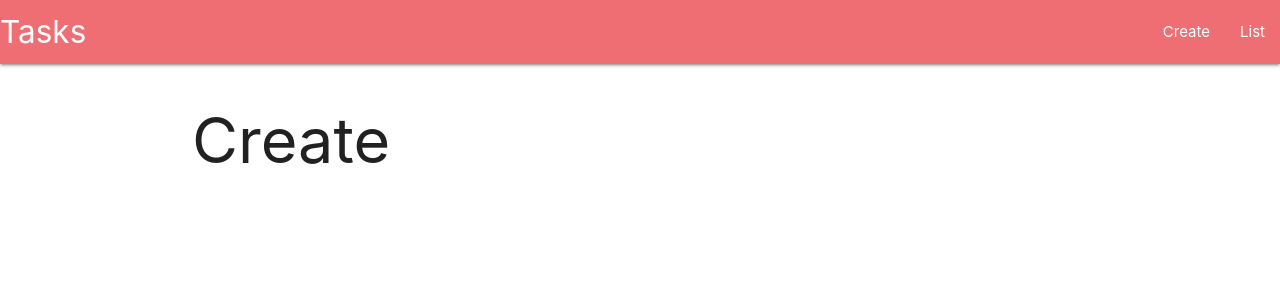
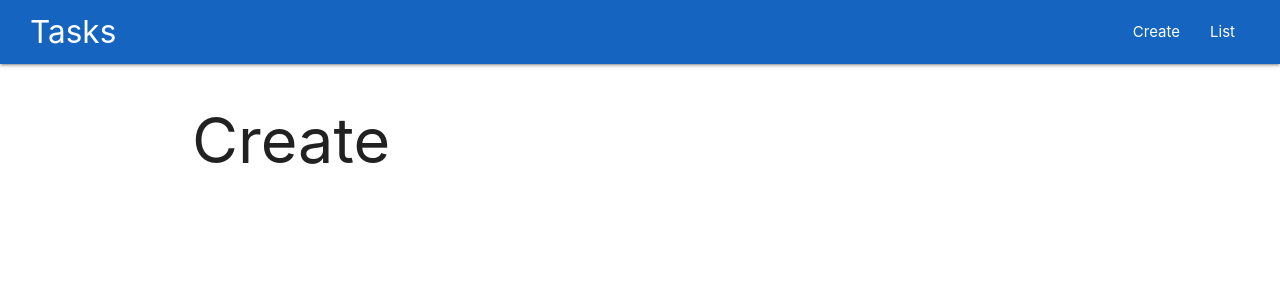
Before and after one commit to ili-che-w/tasks-app, a Vue app: page / in a window 1280 px wide. Shown: the top 300 px of the page. Built offline with nearby package versions, Linux system fonts and the light colour scheme.

Commit message:
[*] restyle navbar

```diff
--- a/src/components/Navbar.vue
+++ b/src/components/Navbar.vue
@@ -14,3 +14,12 @@
     </div>
   </nav>
 </template>
+
+<style lang="scss" scoped>
+@import '~materialize-css/sass/materialize';
+
+nav {
+  @extend .blue, .darken-3;
+  padding: 0 2rem;
+}
+</style>
```
